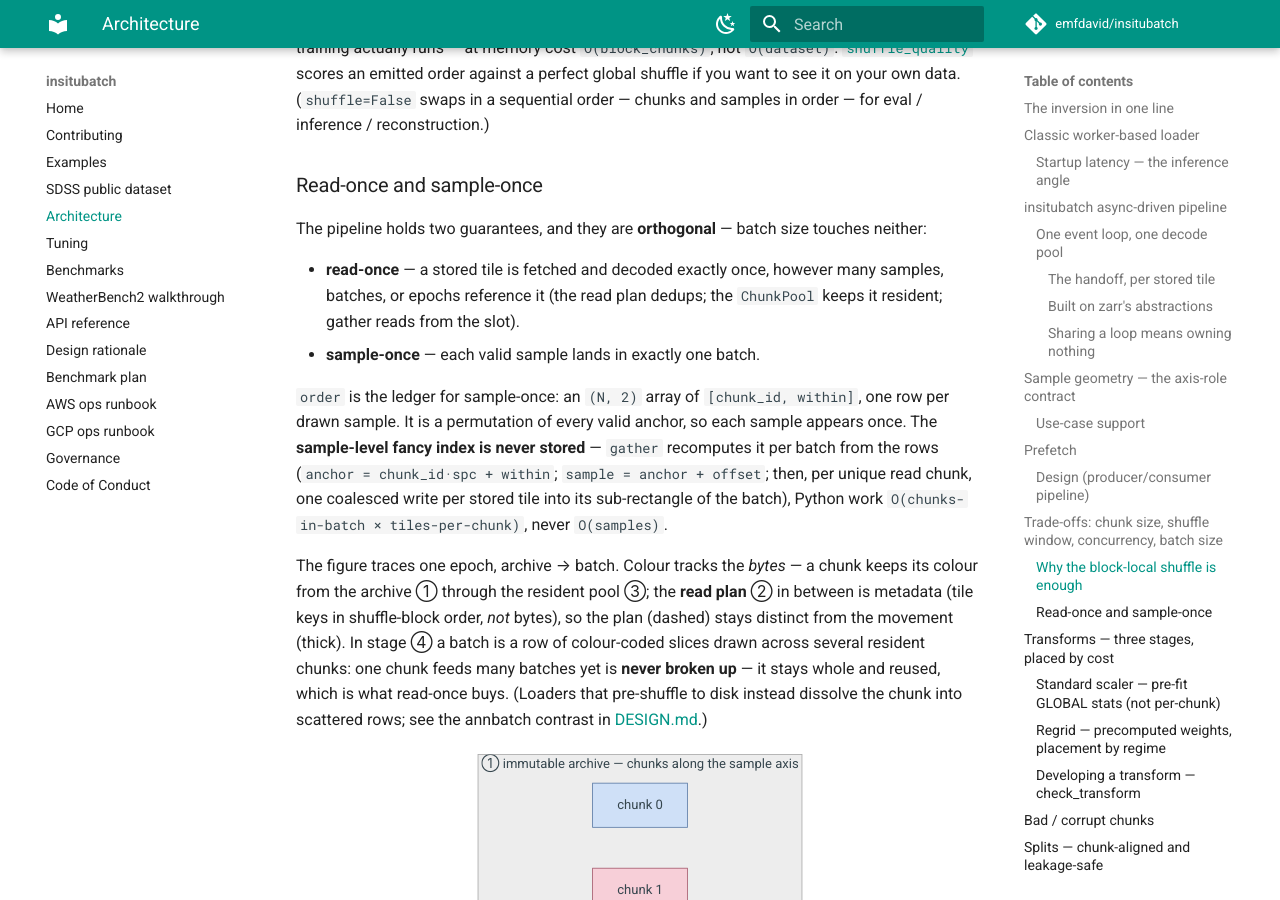
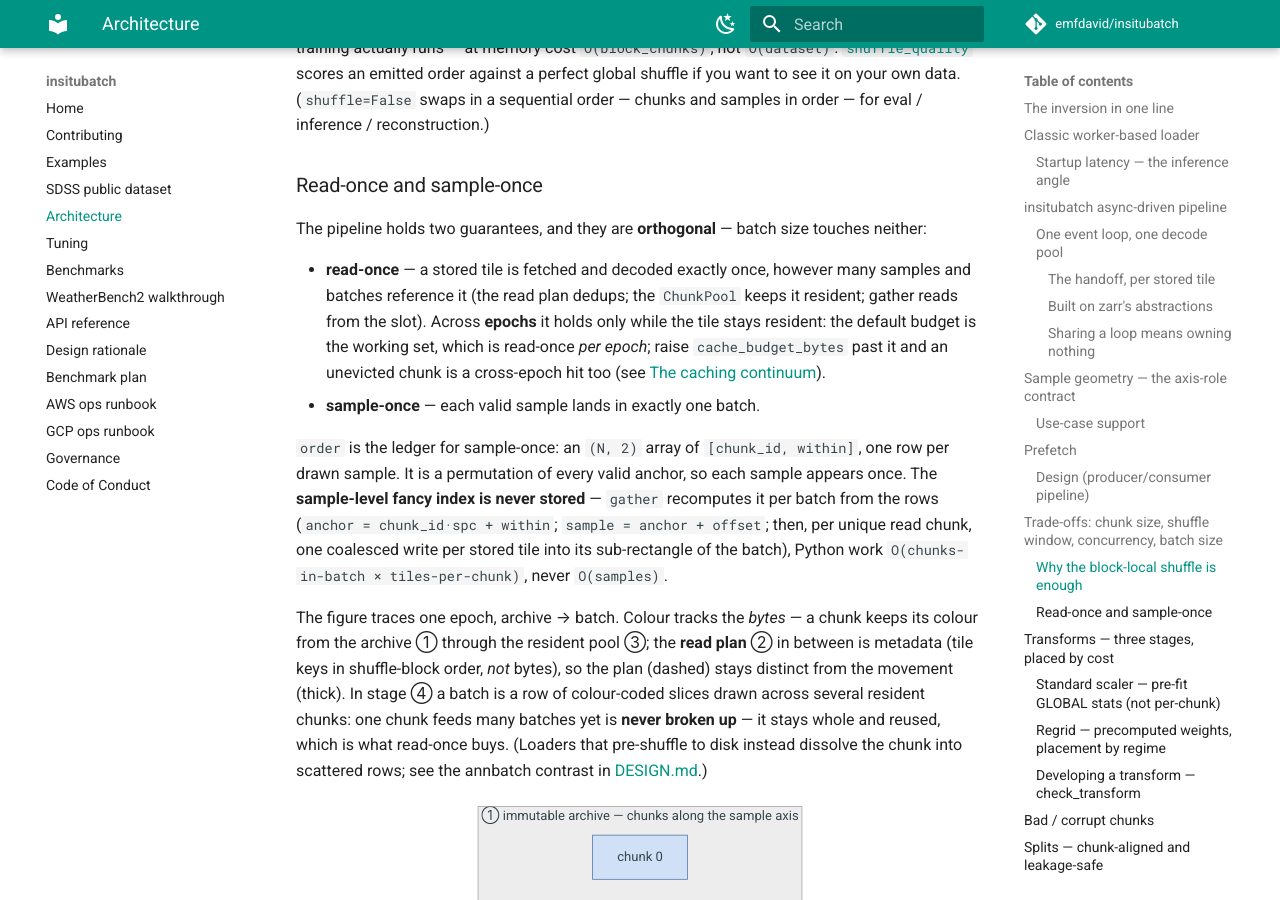
Before and after one commit to emfdavid/insitubatch, an MkDocs documentation site: the page built from docs/architecture.md, in a window 1280 px wide and 900 px high, scrolled down 12221 px. Built offline with MkDocs 1.6.1 and Material for MkDocs 9.7.7, drawn with Linux system fonts in a browser that asks for light colours; comment, search, counter and statistics services are not loaded.

Commit message:
docs: sweep the front doors for claims the numbers don't support (#47)
Follows the three-defect fix with the same two tests applied to README,
the landing page and the architecture guarantees: is the claim stronger
than the mechanism, and has the code outgrown it.

"~ms to first batch" (README, docs/index.md) was off by roughly 10x.
Measured TTFB is 0.2 s at c1, 0.7 s at c16, ~320 ms on WeatherBench2.
The real number still wins the comparison outright -- 0.7 s against a
worker pool's 15.6 s -- so the overclaim bought nothing and cost the
reader's trust in the numbers next to it.

The README Status block cited a run that does not match the benchmarks
page: 721x1440 fields where the page says coarsened 361x720, and "~8x
the throughput" where the page reports ~8x memory and ~19x throughput,
which looks like a transposition. Realigned to the published c16 table,
which raises the throughput claim to ~19x -- and added the caveat that
this is the fat end of the sweep, since at one sample per chunk a tuned
pool edges ahead on single-pass throughput.

"The engine is free-threading-correct by construction" was one claim
covering two different mechanisms. It stays for the ChunkPool scatter,
which earns it structurally. The batch-buffer pool does not: it reads
sys.getrefcount against a calibrated baseline, which off-GIL can be
stale, and is made safe by a guard that raises on a below-baseline
count. Enforced, not structural, and the difference is what a reader
auditing 3.13t needs.

read-once said "however many samples, batches, or epochs". The epoch
half holds only while the tile stays resident, and the default budget is
the working set -- read-once per epoch. Cross-epoch reuse needs
cache_budget_bytes raised past it, which the cache section already said.

tuning.md and walkthrough.md came through clean. Left alone on purpose:
tuning.md's "concurrency follows block_chunks" for the GRIB regime reads
like pre-V2 language, but deciding whether it describes a cap or the
window's supply of work is a code question.

Co-Authored-By: Claude Opus 5 <noreply@anthropic.com>
Claude-Session: https://claude.ai/code/session_011nhMRqZosrp81VjwkJn1zC

```diff
--- a/docs/architecture.md
+++ b/docs/architecture.md
@@ -470,9 +470,12 @@ samples in order — for eval / inference / reconstruction.)
 
 The pipeline holds two guarantees, and they are **orthogonal** — batch size touches neither:
 
-- **read-once** — a stored tile is fetched and decoded exactly once, however many samples,
-  batches, or epochs reference it (the read plan dedups; the `ChunkPool` keeps it resident;
-  gather reads from the slot).
+- **read-once** — a stored tile is fetched and decoded exactly once, however many samples
+  and batches reference it (the read plan dedups; the `ChunkPool` keeps it resident; gather
+  reads from the slot). Across **epochs** it holds only while the tile stays resident: the
+  default budget is the working set, which is read-once *per epoch*; raise
+  `cache_budget_bytes` past it and an unevicted chunk is a cross-epoch hit too
+  (see [The caching continuum](#the-caching-continuum)).
 - **sample-once** — each valid sample lands in exactly one batch.
 
 `order` is the ledger for sample-once: an `(N, 2)` array of `[chunk_id, within]`, one row per
```
Also changed, not shown: README.md (+21 -10 lines), docs/index.md (+3 -2 lines).
